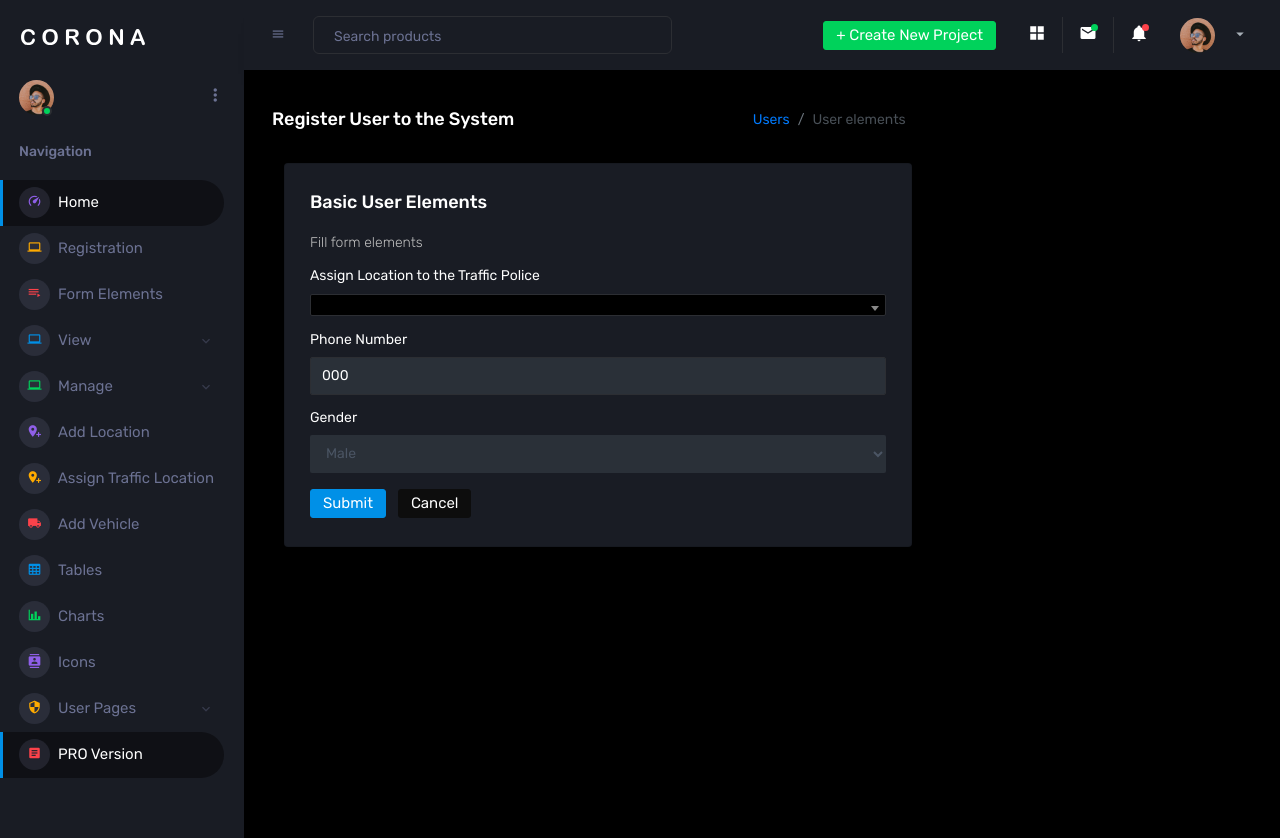
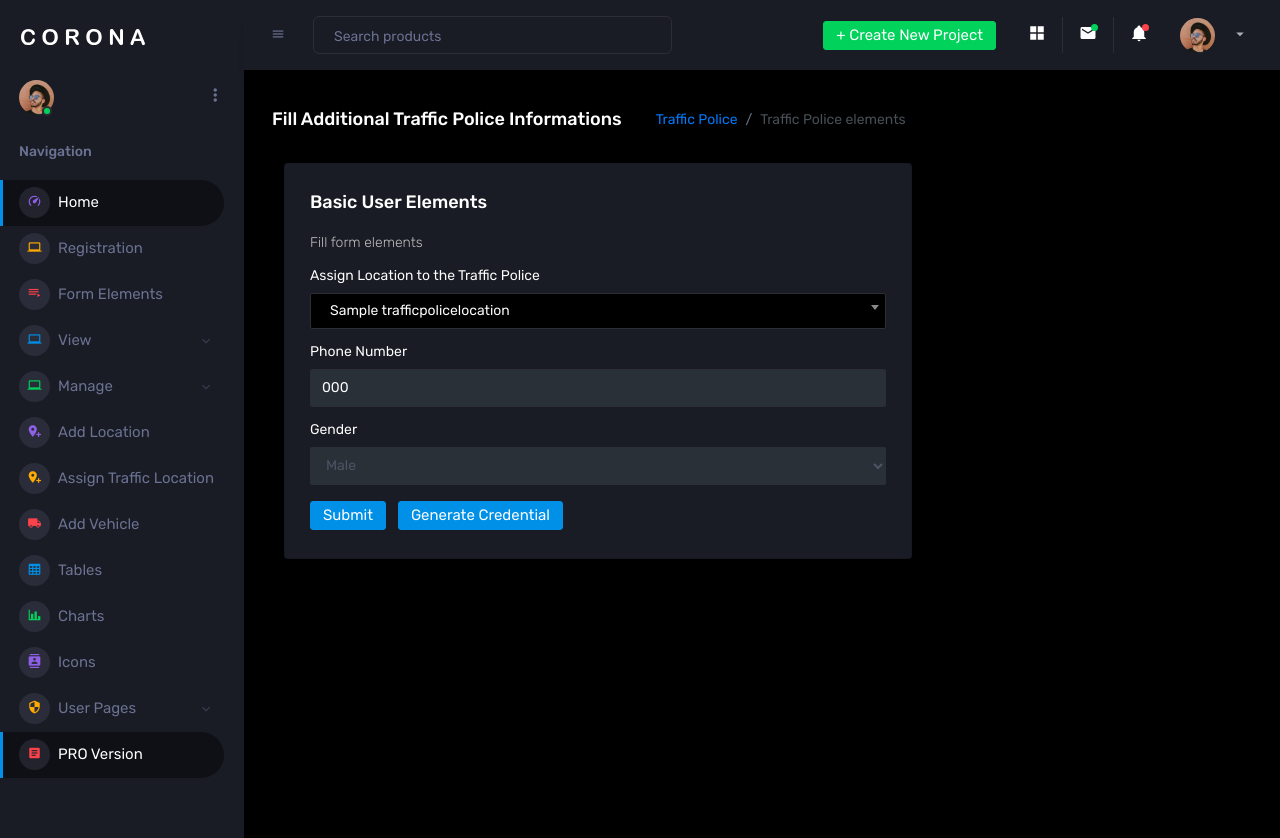
Before and after one commit to AmirIdris/EVSCProject, a Django app: page /more_traffic_info/1/ in a window 1280 px wide. Run offline with Django 3.2, Linux system fonts and the light colour scheme; tables that the repository leaves empty hold one stand-in row (values such as "Sample post"); some libraries are stand-ins or nearby versions.

Commit message:
Generating password is successfully added to the system

```diff
--- a/pages/urls.py
+++ b/pages/urls.py
@@ -35,7 +35,8 @@ from pages.views import (index,
                         assign_traffic_location,
                         assign_traffic_location_save,
                         check_username_exist,
-                        report_view
+                        report_view,
+                        generate_password
 
                         )
 
@@ -72,6 +73,7 @@ urlpatterns = [
     path('add_user/',add_user, name = 'add_user'),
     path('add_user_save', add_user_save, name = 'add_user_save'),
     path('check_username_exist', check_username_exist, name = 'check_username_exist'),
+    path('generate_credential', generate_password, name = 'generate_credential'),
 
     #record related urls
     path('view_records/',records_view, name = 'view_records'),
--- a/pages/views.py
+++ b/pages/views.py
@@ -1,6 +1,6 @@
 from decimal import Context
 from django.shortcuts import render, redirect
-from django.http import HttpResponse
+from django.http import HttpResponse, response
 from django.urls import reverse_lazy
 from django import template
 # from django.views.generic import TemplateView
@@ -21,8 +21,12 @@ from django.db.models import Q
 from django.core.paginator import Paginator,PageNotAnInteger,EmptyPage
 from django.contrib.auth.decorators import user_passes_test
 from django.http import FileResponse
+from reportlab.pdfgen import canvas
+from reportlab.lib.utils import ImageReader
+
 
 import folium
+
 # Create your views here.
 
 # HomePage View
@@ -204,10 +208,8 @@ def add_user_save(request):
 
 
         password = User.objects.make_random_password()
-
-
-
-
+        request.session['password'] = password
+        request.session['username'] = usernam
 
 
         print(password)
@@ -273,7 +275,7 @@ def detail_info_view(request,traffic_id):
 
     for location in locations:
         if TrafficPolice.objects.filter(location = location.id).exists():
-            location_found.append(location)
+            continue
         else:
             print(location)
             location_not_found.append(location)
@@ -290,6 +292,28 @@ def detail_info_view(request,traffic_id):
     }
 
     return render(request,"traffic_info_template.html", context)
+
+
+def generate_password(request):
+    # create HttpResponse objetcs
+    response = HttpResponse(content_type = 'application/pdf')
+    # This line force a download
+    response['Content-Disposition'] = 'attachment; filename="1.pdf"'
+
+    get_password = request.session.get('password')
+    get_username = request.session.get('username')
+
+    p = canvas.Canvas(response)
+
+    # Write content on the PDF
+    p.drawString(100, 500, "Password is:  " + get_password + " Username is : " + get_username )
+
+    # Close the PDF object.
+    p.showPage()
+    p.save()
+
+    return response
+
 
 def detail_info_view_save(request):
 
@@ -320,7 +344,7 @@ def detail_info_view_save(request):
             traffic.save(update_fields=['phone_number','gender','location'])
             messages.success(request, "Information is sent to the database successfully")
             # return redirect("edit_traffic_police", traffic_police_id = id )
-            return redirect("manage_traffic_police")
+            return redirect("detail_info", traffic_id = id )
         except:
             messages.error(request,"Failed to store detail Information")
             return redirect("detail_info", traffic_id = id )
--- a/templates/traffic_info_template.html
+++ b/templates/traffic_info_template.html
@@ -23,11 +23,11 @@
 
         <!--Registartion Form-->
        <div class="page-header">
-        <h3 class="page-title"> Register User to the System </h3>
+        <h3 class="page-title"> Fill Additional Traffic Police Informations </h3>
         <nav aria-label="breadcrumb">
           <ol class="breadcrumb">
-            <li class="breadcrumb-item"><a href="#">Users</a></li>
-            <li class="breadcrumb-item active" aria-current="page">User elements</li>
+            <li class="breadcrumb-item"><a href="#">Traffic Police </a></li>
+            <li class="breadcrumb-item active" aria-current="page">Traffic Police elements</li>
           </ol>
         </nav>
       </div>
@@ -74,14 +74,35 @@
                     <label>Assign Location to the Traffic Police</label>
 
                     <select name="traffic_police_location" class="js-example-basic-single" style="width:100%">
+
+
+                      {% if traffic_police_locations|length == 0 %}
+
+                      <option  value="{{traffic_police.location.id}}"
+                      selected
+
+                    >
+                    {{ traffic.location.location_name}}</option>
+
+
+
+
+
+                      {% else %}
+
+
                         {% for traffic_police_location in traffic_police_locations %}
                         <option  value="{{traffic_police_location.id}}"
-                      {% if traffic_police.location.id == traffic_police_location.id %}
+                        {% if traffic.location.id == traffic_police_location.id %}
                           selected
                         {% endif %}
                         >
                         {{traffic_police_location.location_name}}</option>
                         {% endfor %}
+
+
+                      {% endif %}
+
 
                     </select>
 
@@ -103,30 +124,8 @@
                     <option value="F">Female</option>
                   </select>
                 </div>
-
-
-                <!-- <div class="form-group">
-                  <label for="exampleInputPassword4">Password</label>
-                  <input type="password" class="form-control" id="exampleInputPassword4" placeholder="Password">
-                </div> -->
-                <!-- <div class="form-group">
-                  <label for="exampleSelectGender">Gender</label>
-                  <select class="form-control" id="exampleSelectGender">
-                    <option>Male</option>
-                    <option>Female</option>
-                  </select>
-                </div> -->
-
-                <!-- <div class="form-group">
-                  <label for="exampleInputCity1">City</label>
-                  <input type="text" class="form-control" id="exampleInputCity1" placeholder="Location">
-                </div>
-                <div class="form-group">
-                  <label for="exampleTextarea1">Textarea</label>
-                  <textarea class="form-control" id="exampleTextarea1" rows="4"></textarea>
-                </div> -->
                 <button type="submit" class="btn btn-primary mr-2">Submit</button>
-                <button class="btn btn-dark">Cancel</button>
+                <a href="{% url 'generate_credential' %}" class="btn btn-primary"> Generate Credential </a>
               </form>
             </div>
           </div>
```
Lines whose indentation alone changed are shown as unchanged.
